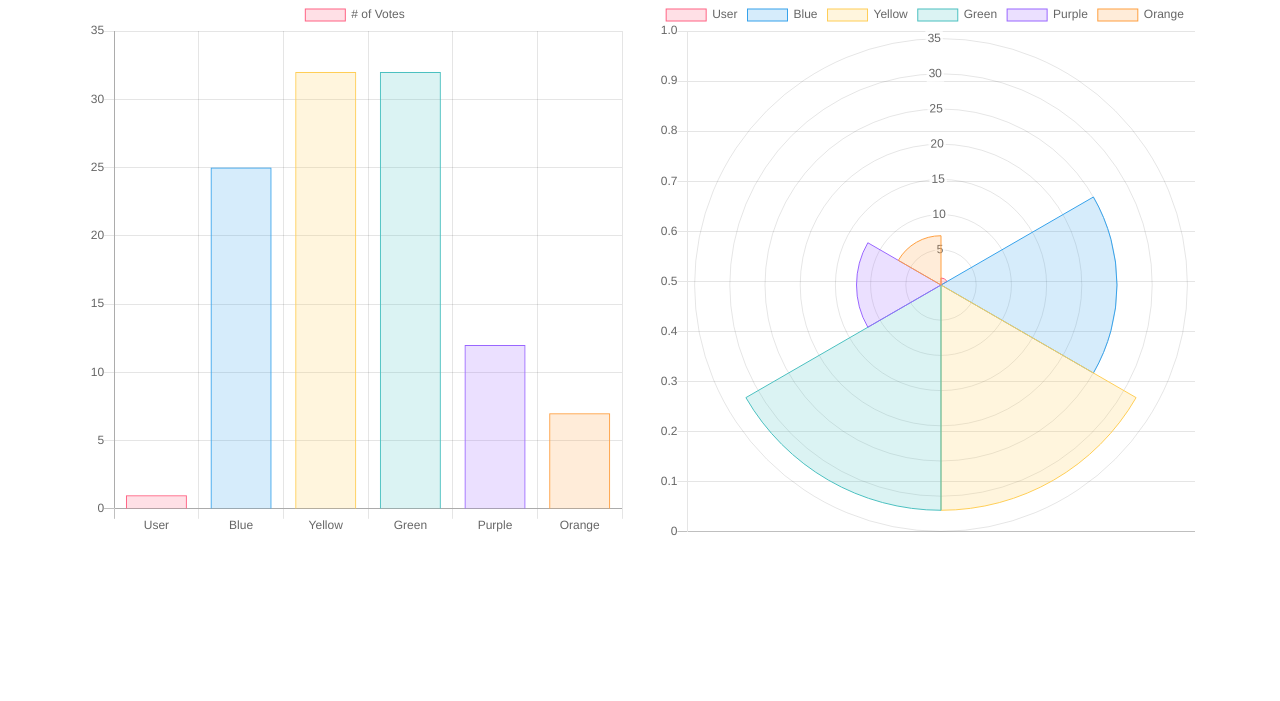
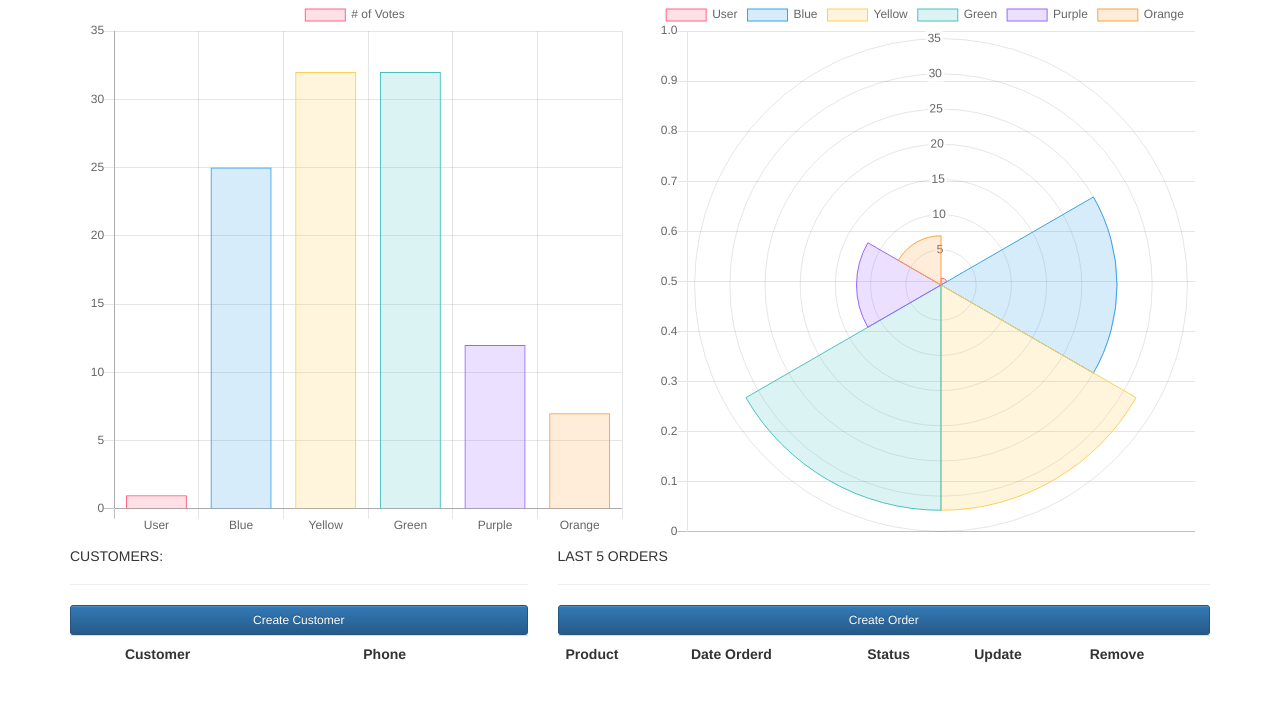
Before and after one commit to choredarck/WebPageIoTdi2020, a Django app: page / in a window 1280 px wide. Shown: the part 71-772 px from the top of the page. Run offline with Django 3.2, Linux system fonts and the light colour scheme; lists and menus that the app fills with data are empty; some libraries are stand-ins or nearby versions.

Commit message:
ProdVersion

```diff
--- a/chartsensor/templates/Index.html
+++ b/chartsensor/templates/Index.html
@@ -119,4 +119,63 @@ var ctx = document.getElementById('myChart');
     </div>
 </div>
 
+<div class="row">
+    <div class="col-md-5">
+        <h5>CUSTOMERS:</h5>
+        <hr>
+        <div class="card card-body">
+            <a class="btn btn-primary  btn-sm btn-block" href="">Create Customer</a>
+            <table class="table table-sm">
+                <tr>
+                    <th></th>
+                    <th>Customer</th>
+                    <th>Phone</th>
+                </tr>
+
+                {% for customer in customers %}
+                    <tr>
+                        <td><a class="btn btn-sm btn-info" href="{% url 'customer' customer.id %}">View</a></td>
+                        <td>{{customer.name}}</td>
+                        <td>{{customer.phone}}</td>
+                    </tr>
+                {% endfor %}
+
+            </table>
+        </div>
+    </div>
+
+    <div class="col-md-7">
+        <h5>LAST 5 ORDERS</h5>
+        <hr>
+        <div class="card card-body">
+            <a class="btn btn-primary  btn-sm btn-block" href="{% url 'create_order' %}">Create Order</a>
+            <table class="table table-sm">
+                <tr>
+                    <th>Product</th>
+                    <th>Date Orderd</th>
+                    <th>Status</th>
+                    <th>Update</th>
+                    <th>Remove</th>
+                </tr>
+
+                {% for order in orders %}
+                    <tr>
+                        <td>{{order.product}}</td>
+                        <td>{{order.date_created}}</td>
+                        <td>{{order.status}}</td>
+                        <td><a class="btn btn-sm btn-info" href="{% url 'update_order' order.id %}">Update</a></td>
+
+                        <td><a class="btn btn-sm btn-danger" href="{% url 'delete_order' order.id %}">Delete</a></td>
+
+                    </tr>
+                {% endfor %}
+
+
+            </table>
+        </div>
+    </div>
+
+</div>
+
+
 {% endblock content %}
```
